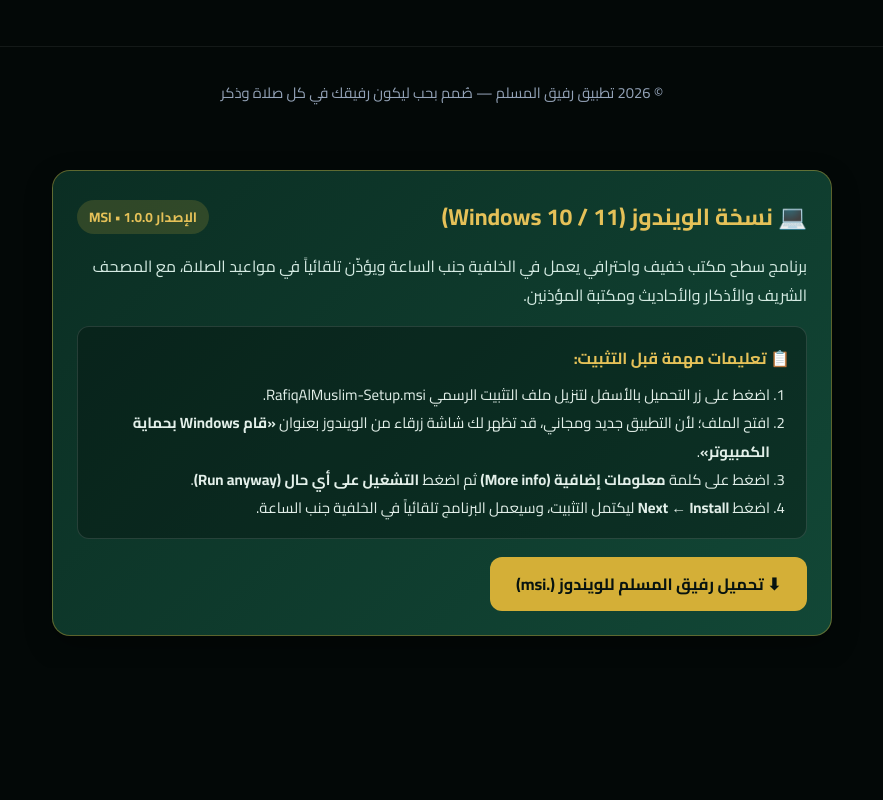
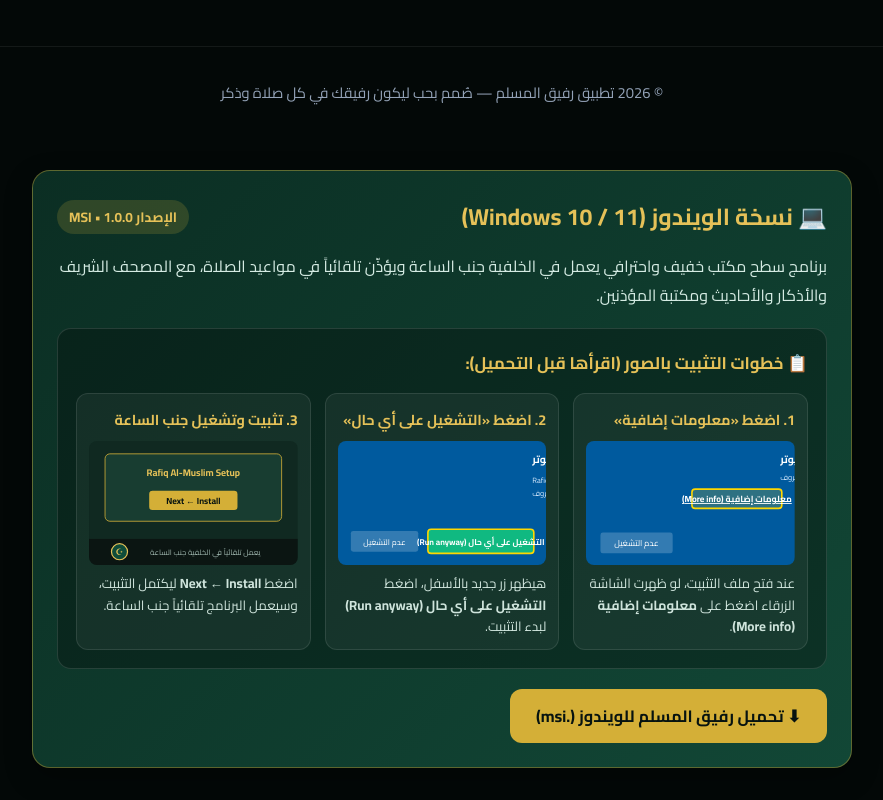
Before and after one commit to sonjinwoo10s-hash/adhan-repo, a plain HTML site: page index.html in a window 1280 px wide. Shown: the part 2049-2849 px from the top of the page, without its empty margins (198-1081 px from the left). Before the commit the page ends 2717 px from the top, so only its background shows below. Drawn offline with Linux system fonts and the light colour scheme.

Commit message:
Add visual step-by-step installation guide for Windows MSI

```diff
--- a/index.html
+++ b/index.html
@@ -743,23 +743,67 @@
   </script>
 
 <!-- Windows Desktop Version Section -->
-<section id="windows-download" dir="rtl" style="max-width:780px;margin:32px auto;padding:24px;border-radius:18px;background:linear-gradient(135deg,#0b2e23,#124736);color:#f5f5f5;border:1px solid rgba(212,175,55,0.4);font-family:'Segoe UI',Tahoma,sans-serif;box-shadow:0 10px 28px rgba(0,0,0,0.3);">
+<section id="windows-download" dir="rtl" style="max-width:820px;margin:32px auto;padding:24px;border-radius:18px;background:linear-gradient(135deg,#0b2e23,#124736);color:#f5f5f5;border:1px solid rgba(212,175,55,0.4);font-family:'Segoe UI',Tahoma,sans-serif;box-shadow:0 10px 28px rgba(0,0,0,0.3);">
   <div style="display:flex;justify-content:space-between;align-items:center;flex-wrap:wrap;gap:12px;margin-bottom:14px;">
     <h2 style="margin:0;color:#e5c158;font-size:1.45rem;">💻 نسخة الويندوز (Windows 10 / 11)</h2>
     <span style="background:rgba(212,175,55,0.18);color:#e5c158;padding:4px 12px;border-radius:20px;font-size:0.85rem;font-weight:700;">الإصدار 1.0.0 • MSI</span>
   </div>
-  <p style="margin:0 0 16px;line-height:1.8;color:#d5ebe3;">
+  <p style="margin:0 0 18px;line-height:1.8;color:#d5ebe3;">
     برنامج سطح مكتب خفيف واحترافي يعمل في الخلفية جنب الساعة ويؤذّن تلقائياً في مواعيد الصلاة، مع المصحف الشريف والأذكار والأحاديث ومكتبة المؤذنين.
   </p>
 
-  <div style="background:rgba(0,0,0,0.28);border:1px solid rgba(255,255,255,0.12);border-radius:12px;padding:16px;margin-bottom:18px;">
-    <strong style="display:block;color:#e5c158;margin-bottom:8px;">📋 تعليمات مهمة قبل التثبيت:</strong>
-    <ol style="margin:0;padding-right:20px;line-height:1.9;font-size:0.93rem;color:#e2efe9;">
-      <li>اضغط على زر التحميل بالأسفل لتنزيل ملف التثبيت الرسمي <code>RafiqAlMuslim-Setup.msi</code>.</li>
-      <li>افتح الملف؛ لأن التطبيق جديد ومجاني، قد تظهر لك شاشة زرقاء من الويندوز بعنوان <strong>«قام Windows بحماية الكمبيوتر»</strong>.</li>
-      <li>اضغط على كلمة <strong>معلومات إضافية (More info)</strong> ثم اضغط <strong>التشغيل على أي حال (Run anyway)</strong>.</li>
-      <li>اضغط <strong>Next ← Install</strong> ليكتمل التثبيت، وسيعمل البرنامج تلقائياً في الخلفية جنب الساعة.</li>
-    </ol>
+  <div style="background:rgba(0,0,0,0.28);border:1px solid rgba(255,255,255,0.12);border-radius:14px;padding:18px;margin-bottom:20px;">
+    <strong style="display:block;color:#e5c158;margin-bottom:14px;font-size:1.05rem;">📋 خطوات التثبيت بالصور (اقرأها قبل التحميل):</strong>
+
+    <div style="display:grid;grid-template-columns:repeat(auto-fit,minmax(220px,1fr));gap:14px;">
+      <!-- Step 1 Visual -->
+      <div style="background:rgba(255,255,255,0.05);border:1px solid rgba(255,255,255,0.1);border-radius:12px;padding:12px;">
+        <div style="font-weight:700;color:#e5c158;margin-bottom:8px;font-size:0.9rem;">1. اضغط «معلومات إضافية»</div>
+        <svg viewBox="0 0 260 155" width="100%" style="border-radius:8px;display:block;margin-bottom:8px;">
+          <rect width="260" height="155" fill="#005a9e" rx="6"/>
+          <text x="242" y="28" fill="#ffffff" font-size="13" font-weight="bold" text-anchor="end">قام Windows بحماية الكمبيوتر</text>
+          <text x="242" y="48" fill="#d9ecff" font-size="9.5" text-anchor="end">منع SmartScreen تشغيل تطبيق غير معروف</text>
+          <rect x="132" y="60" width="112" height="24" fill="rgba(255,215,0,0.18)" stroke="#ffd700" stroke-width="2" rx="4"/>
+          <text x="188" y="76" fill="#ffffff" font-size="11" text-decoration="underline" text-anchor="middle" font-weight="bold">معلومات إضافية (More info)</text>
+          <rect x="18" y="114" width="90" height="26" fill="rgba(255,255,255,0.2)" rx="3"/>
+          <text x="63" y="131" fill="#ffffff" font-size="10.5" text-anchor="middle">عدم التشغيل</text>
+        </svg>
+        <p style="margin:0;font-size:0.83rem;color:#cfe4dc;line-height:1.6;">عند فتح ملف التثبيت، لو ظهرت الشاشة الزرقاء اضغط على <strong>معلومات إضافية (More info)</strong>.</p>
+      </div>
+
+      <!-- Step 2 Visual -->
+      <div style="background:rgba(255,255,255,0.05);border:1px solid rgba(255,255,255,0.1);border-radius:12px;padding:12px;">
+        <div style="font-weight:700;color:#e5c158;margin-bottom:8px;font-size:0.9rem;">2. اضغط «التشغيل على أي حال»</div>
+        <svg viewBox="0 0 260 155" width="100%" style="border-radius:8px;display:block;margin-bottom:8px;">
+          <rect width="260" height="155" fill="#005a9e" rx="6"/>
+          <text x="242" y="28" fill="#ffffff" font-size="13" font-weight="bold" text-anchor="end">قام Windows بحماية الكمبيوتر</text>
+          <text x="242" y="52" fill="#d9ecff" font-size="9.5" text-anchor="end">التطبيق: RafiqAlMuslim-Setup.msi</text>
+          <text x="242" y="68" fill="#d9ecff" font-size="9.5" text-anchor="end">الناشر: ناشر غير معروف</text>
+          <rect x="112" y="110" width="132" height="30" fill="#10b981" stroke="#ffd700" stroke-width="2" rx="4"/>
+          <text x="178" y="129" fill="#ffffff" font-size="10.5" font-weight="bold" text-anchor="middle">التشغيل على أي حال (Run anyway)</text>
+          <rect x="16" y="112" width="84" height="26" fill="rgba(255,255,255,0.2)" rx="3"/>
+          <text x="58" y="129" fill="#ffffff" font-size="10" text-anchor="middle">عدم التشغيل</text>
+        </svg>
+        <p style="margin:0;font-size:0.83rem;color:#cfe4dc;line-height:1.6;">هيظهر زر جديد بالأسفل، اضغط <strong>التشغيل على أي حال (Run anyway)</strong> لبدء التثبيت.</p>
+      </div>
+
+      <!-- Step 3 Visual -->
+      <div style="background:rgba(255,255,255,0.05);border:1px solid rgba(255,255,255,0.1);border-radius:12px;padding:12px;">
+        <div style="font-weight:700;color:#e5c158;margin-bottom:8px;font-size:0.9rem;">3. تثبيت وتشغيل جنب الساعة</div>
+        <svg viewBox="0 0 260 155" width="100%" style="border-radius:8px;display:block;margin-bottom:8px;">
+          <rect width="260" height="155" fill="#102921" rx="6"/>
+          <rect x="20" y="16" width="220" height="84" fill="#183d31" stroke="#d4af37" stroke-width="1" rx="6"/>
+          <text x="130" y="44" fill="#e5c158" font-size="12" font-weight="bold" text-anchor="middle">Rafiq Al-Muslim Setup</text>
+          <rect x="75" y="62" width="110" height="24" fill="#d4af37" rx="4"/>
+          <text x="130" y="78" fill="#071310" font-size="11" font-weight="bold" text-anchor="middle">Next ← Install</text>
+          <rect x="0" y="122" width="260" height="33" fill="#0b1512"/>
+          <circle cx="38" cy="138" r="10" fill="#0f4c3a" stroke="#e5c158" stroke-width="1.5"/>
+          <text x="38" y="142" fill="#e5c158" font-size="11" text-anchor="middle">☪</text>
+          <text x="145" y="142" fill="#9cb3ab" font-size="9.5" text-anchor="middle">يعمل تلقائياً في الخلفية جنب الساعة</text>
+        </svg>
+        <p style="margin:0;font-size:0.83rem;color:#cfe4dc;line-height:1.6;">اضغط <strong>Next ← Install</strong> ليكتمل التثبيت، وسيعمل البرنامج تلقائياً جنب الساعة.</p>
+      </div>
+    </div>
   </div>
 
   <a href="https://github.com/sonjinwoo10s-hash/rafiq-al-muslim-windows/releases/latest/download/RafiqAlMuslim-Setup.msi"
```
